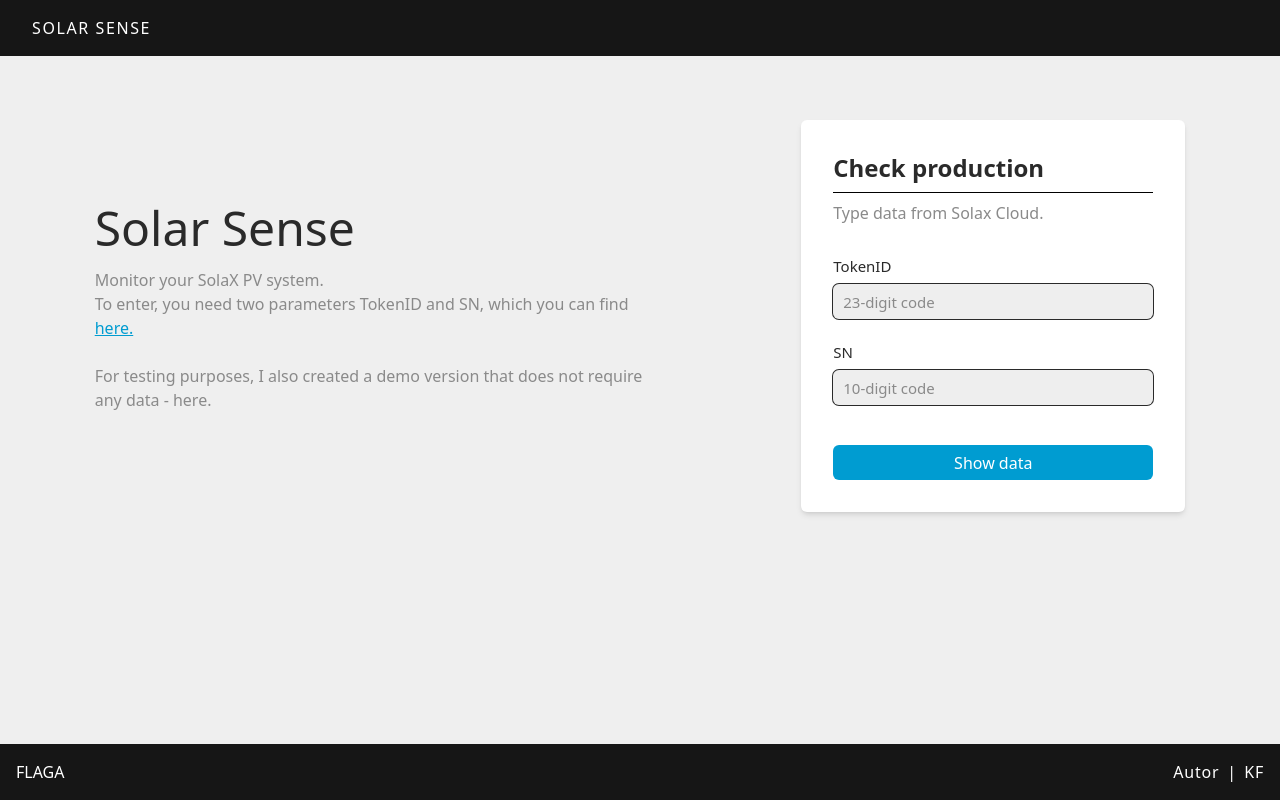
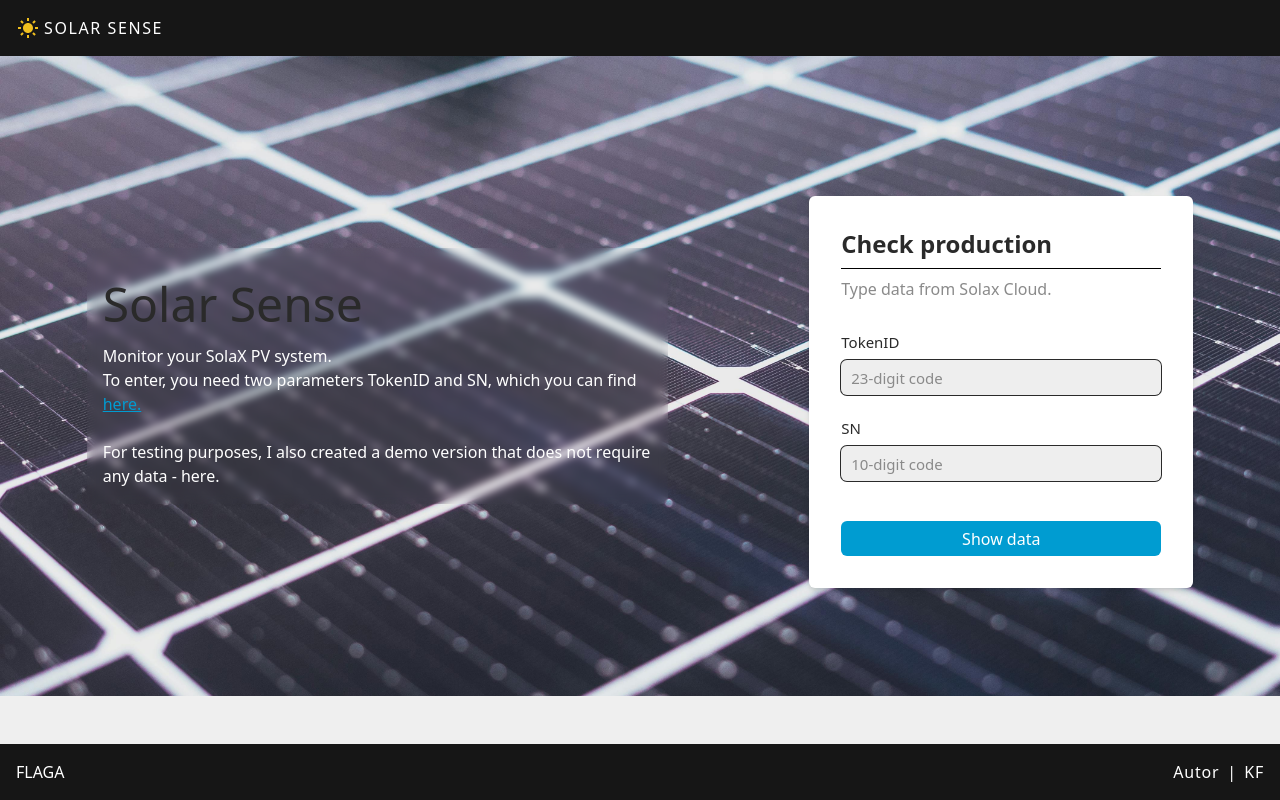
Before and after one commit to karolfaltyn/solar-sense, a React (Vite) app: page /#/ in a window 1280 px wide. Built offline with nearby package versions, Linux system fonts and the light colour scheme.

Commit message:
added bg images & fixed style

```diff
--- a/src/components/Box.tsx
+++ b/src/components/Box.tsx
@@ -83,7 +83,11 @@
         .map((value, index) => (
           <React.Fragment key={index}>
             <div>
-              {value.toString()} <span className="text-xs">{units}</span>{" "}
+              <p className="text-black">
+                {index + 1}.{" "}
+                <span className={`${extraStyle}`}>{value.toString()}</span>
+                <span className={`text-xs ${extraStyle}`}> {units}</span>{" "}
+              </p>
             </div>
           </React.Fragment>
         ))}
--- a/src/pages/Error.tsx
+++ b/src/pages/Error.tsx
@@ -1,16 +1,22 @@
 import { Link } from "react-router-dom";
 import { Button } from "../components/Button";
+import img_bg from "../../public/assets/images/owl-bg.jpg";
 
 export const Error = () => {
   return (
-    <div className="container mt-32 flex flex-col items-center justify-center text-center">
+    <div className="flex h-[80vh] flex-col items-center justify-center">
+      <div
+        className="flex h-[100%] w-full flex-col items-center justify-center bg-cover bg-center"
+        style={{ backgroundImage: `url(${img_bg})` }}
+      >
         <h1 className="py-4 text-5xl font-medium text-darkGray">Oops!</h1>
-      <p className="text-2xl text-gray">Page not found</p>
+        <p className="text-2xl font-semibold text-white">Page not found</p>
         <Link to="/">
           <p className="w-64 p-4 font-medium uppercase tracking-widest">
             <Button content="Let's go back." variant="primary" />
           </p>
         </Link>
       </div>
+    </div>
   );
 };
--- a/src/pages/Home.tsx
+++ b/src/pages/Home.tsx
@@ -1,11 +1,19 @@
 import { Header } from "../parts/Header";
 import { LogInForm } from "../parts/LogInForm";
+import img_bg from "../../public/assets/images/pv-bg.jpg";
 
 export const Home = () => {
   return (
-    <div className="container flex items-center justify-around flex-col md:flex-row">
-      <Header />
-      <LogInForm />
+    <div className="flex flex-col items-center justify-center">
+      <div
+        className="flex w-full flex-col items-center justify-center bg-cover bg-center sm:h-[80vh]"
+        style={{ backgroundImage: `url(${img_bg})` }}
+      >
+        <div className="container flex flex-col items-center justify-around md:flex-row">
+          <Header />
+          <LogInForm />
+        </div>
+      </div>
     </div>
   );
 };
--- a/src/pages/Production.tsx
+++ b/src/pages/Production.tsx
@@ -12,7 +12,7 @@
           {typeof data.result === "object" && data.result !== null ? (
             <>
               <Box
-                massage="Time"
+                massage="Data Time"
                 context={formatDate(data.result.uploadTime)}
               />
 
@@ -38,7 +38,7 @@
               />
 
               <Box
-                massage="Consume Energy"
+                massage="Consumed Energy"
                 context={
                   data?.result?.consumeenergy === 0
                     ? "--"
--- a/src/parts/Header.tsx
+++ b/src/parts/Header.tsx
@@ -1,12 +1,12 @@
 export const Header = () => {
   return (
-    <div className="flex flex-col">
+    <div className="flex flex-col rounded-md p-4 backdrop-blur-sm">
       <header>
         <h1 className="py-4 text-center text-5xl font-medium text-darkGray md:text-left">
           Solar Sense
         </h1>
       </header>
-      <p className="text-wrap font-medium text-gray xs:w-[35ch] sm:w-[40ch] lg:w-[60ch]">
+      <p className="text-wrap font-medium text-white xs:w-[35ch] sm:w-[40ch] lg:w-[60ch]">
         Monitor your SolaX PV system. <br /> To enter, you need two parameters
         TokenID and SN, which you can find{" "}
         <a
--- a/src/parts/Navbar.tsx
+++ b/src/parts/Navbar.tsx
@@ -4,8 +4,16 @@
   return (
     <nav className="bg-grayBg text-white">
       <div className="container">
-        <Link to="/">
-          <p className="p-4 font-medium uppercase tracking-widest">
+        <Link to="/" className="flex gap-1">
+          <svg
+            xmlns="http://www.w3.org/2000/svg"
+            className="h-6 w-6 self-center fill-current text-darkYellow"
+            viewBox="0 0 24 24"
+          >
+            <path d="M6.995 12c0 2.761 2.246 5.007 5.007 5.007s5.007-2.246 5.007-5.007-2.246-5.007-5.007-5.007S6.995 9.239 6.995 12zM11 19h2v3h-2zm0-17h2v3h-2zm-9 9h3v2H2zm17 0h3v2h-3zM5.637 19.778l-1.414-1.414 2.121-2.121 1.414 1.414zM16.242 6.344l2.122-2.122 1.414 1.414-2.122 2.122zM6.344 7.759 4.223 5.637l1.415-1.414 2.12 2.122zm13.434 10.605-1.414 1.414-2.122-2.122 1.414-1.414z"></path>
+          </svg>
+
+          <p className="py-4 font-medium uppercase tracking-widest">
             Solar Sense
           </p>
         </Link>
```
Also changed, not shown: public/assets/images/owl-bg.jpg (added), public/assets/images/pv-bg.jpg (added). Lines whose indentation alone changed are shown as unchanged.
